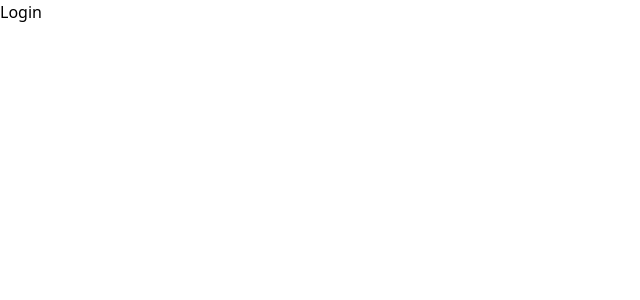
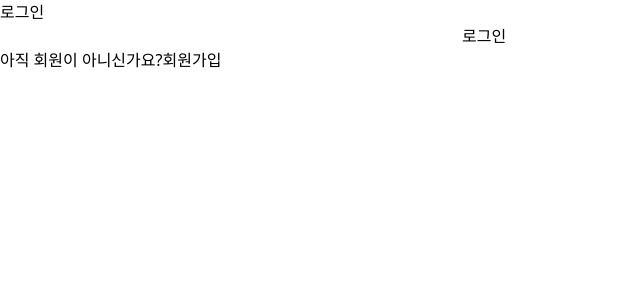
Before and after one commit to kjjyyy01/16-types, a React (Vite) app: page /login in a window 1280 px wide. Shown: the top 300 px of the page, without its empty margins (0-640 px from the left). Built offline with nearby package versions, Linux system fonts and the light colour scheme.

Commit message:
#1 - Structure: login페이지 기본 구성

```diff
--- a/src/pages/Login.jsx
+++ b/src/pages/Login.jsx
@@ -1,5 +1,20 @@
+import { Link } from "react-router-dom";
+
 const Login = () => {
-  return <div>Login</div>;
+  return (
+    <div>
+      <h1>로그인</h1>
+      <form>
+        <input type="text" name="id" pattern="^([a-z0-9]){6,50}$" required />
+        <input type="password" pattern="^(?=.*[a-z])(?=.*[0-9])(?=.*[!@#$%^&*()_-+=[]{}~?:;`|/]).{6,15}$" required />
+        <button type="submit">로그인</button>
+      </form>
+      <span>아직 회원이 아니신가요?</span>
+      <Link to={"/signup"}>
+        <button>회원가입</button>
+      </Link>
+    </div>
+  );
 };
 
 export default Login;
```
